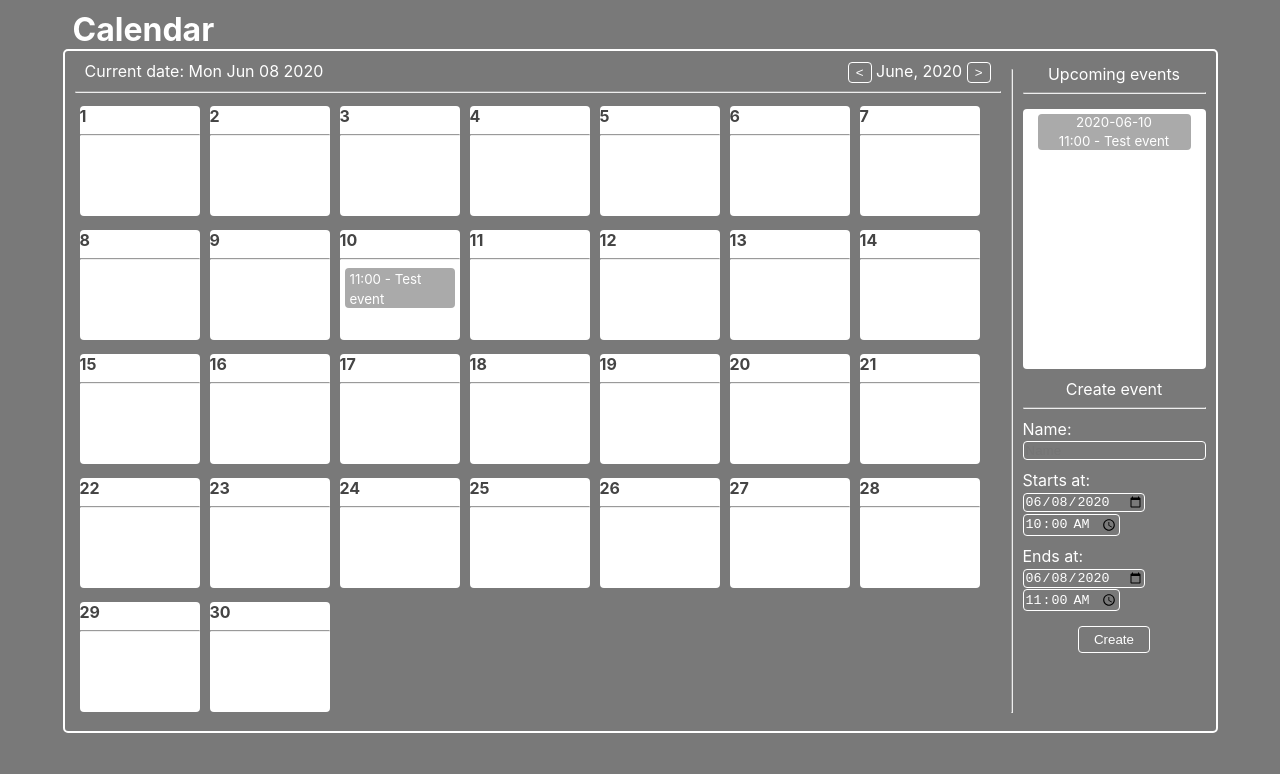
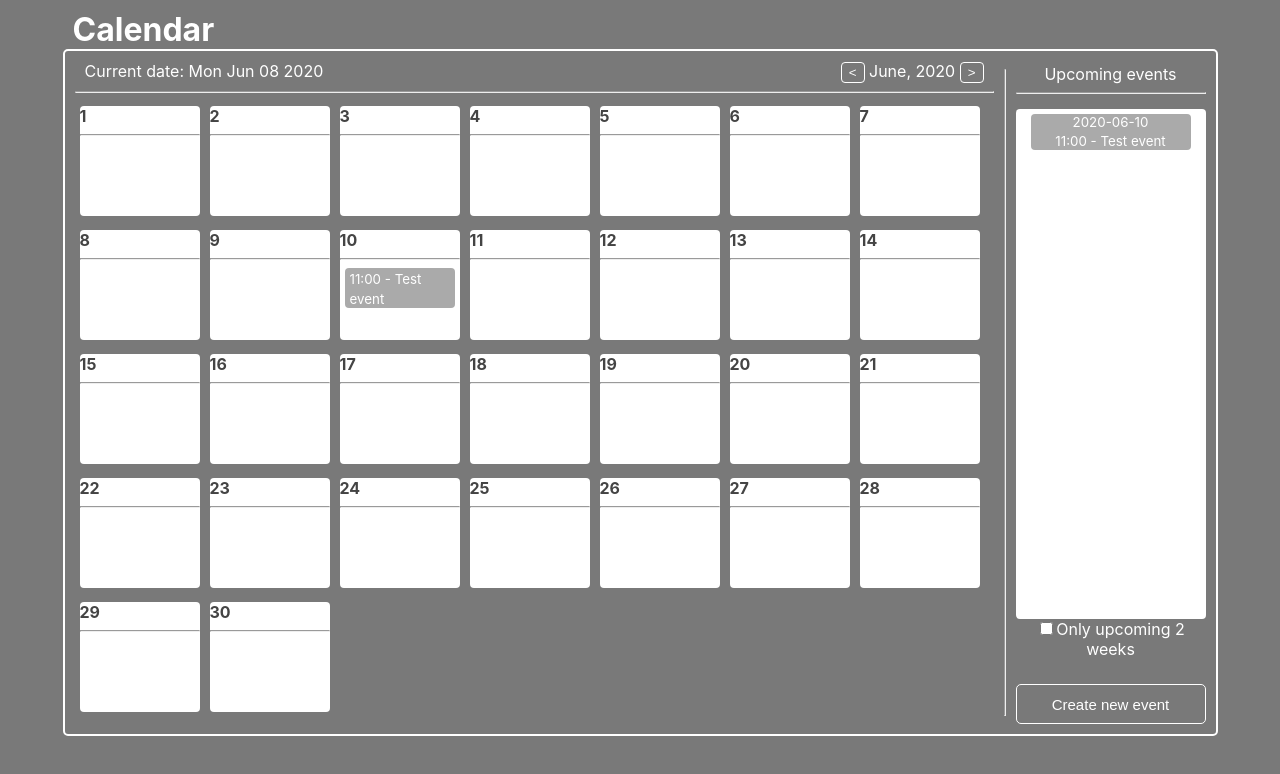
Before and after one commit to keXXpert/testCalendar, a React (Create React App) app: page / in a window 1280 px wide. Shown: the top 774 px of the page. Built offline with nearby package versions, Linux system fonts and the light colour scheme.

Commit message:
changed all editin for modal

```diff
--- a/src/components/Calendar/Calendar.jsx
+++ b/src/components/Calendar/Calendar.jsx
@@ -1,7 +1,6 @@
 import React, { useState } from 'react'
 import myCSS from './Calendar.module.css'
 import Day from './Day/Day'
-import CreateForm from './CreateForm/CreateForm'
 import Modal from '../Modal/Modal'
 
 const months = [
@@ -34,6 +33,7 @@ const Calendar = () => {
     const [events, setEvents] = useState(initialEevents)
     const [isModalOpen, setModalOpen] = useState(false)
     const [editId, setEditId] = useState(null)
+    const [newEventId, setNewEventId] = useState(2)
 
     const monthStartDay = new Date(`${selectedYear}-${selectedMonth}-01`).getDay();
     const currFullDate = new Date().toDateString()
@@ -63,33 +63,32 @@ const Calendar = () => {
         }
     }
 
-    const addNewEvent = (name, startsDate, startsTime, endsDate, endsTime) => {
-        const evt = [...events]
-        evt.push({
-            id: evt.length + 1,
-            name, startsDate, startsTime, endsDate, endsTime
-        })
-        evt.sort((a, b) => (getDate(a.startsDate, a.startsTime) - getDate(b.startsDate, b.startsTime)))
-        setEvents(evt)
+    const handleNewEventData = (name, startsDate, startsTime, endsDate, endsTime) => {
+        let evt ={ name, startsDate, startsTime, endsDate, endsTime }
+        let evts = [...events]
+        if (editId) {
+            evt.id = editId
+            evts = events.filter((event) => event.id !== editId)
+        } else {
+            evt.id = newEventId
+        }
+
+        evts.push(evt)
+        evts.sort((a, b) => (getDate(a.startsDate, a.startsTime) - getDate(b.startsDate, b.startsTime)))
+        setEvents(evts)
+        setNewEventId(newEventId + 1)
+        closeModal()
     }
 
     const deleteEvent = (id) => {
+        let localEvents = events.filter((event) => event.id !== id)
+        setEvents(localEvents)
+        closeModal()
+    }
+
+    const closeModal = () => {
         setEditId(null)
         setModalOpen(false)
-        let localEvents = events.filter((event) => event.id !== id)
-        setEvents(localEvents)
-    }
-
-    const closeModal = (event, id, del) => {
-        setEditId(null)
-        setModalOpen(false)
-        let locatEvents = [...events]
-        if (del) {
-            locatEvents.splice(id-1, 1)
-        } else {
-            locatEvents[id-1] = event
-        }
-        setEvents(locatEvents)
     }
 
     const handleEventClick = (id) => {
@@ -102,7 +101,8 @@ const Calendar = () => {
 
     return (
         <div className={myCSS.Calendar}>
-            {isModalOpen && !!editId && <Modal events={events} id={editId} closeModal={closeModal} deleteEvent={deleteEvent}/> }
+            {isModalOpen && !!editId && <Modal events={events} id={editId} handleNewEventData={handleNewEventData} deleteEvent={deleteEvent} closeModal={closeModal}/>}
+            {isModalOpen && !editId && <Modal handleNewEventData={handleNewEventData} closeModal={closeModal}/>}
             <div className={myCSS.CalendarBorder}>
                 <h1>Calendar</h1>
                 <div className={myCSS.Month}>
@@ -133,11 +133,12 @@ const Calendar = () => {
                             <hr />
                             <div className={myCSS.Events}>
                                 {upcomingEvents.map((event, index) => (
-                                    <div className={myCSS.Upcoming} key={index} onClick={() => {handleEventClick(event.id)}}><small><p>{event.startsDate}</p>{event.startsTime} - {event.name}</small></div>
+                                    <div className={myCSS.Upcoming} key={index} onClick={() => { handleEventClick(event.id) }}><small><p>{event.startsDate}</p>{event.startsTime} - {event.name}</small></div>
                                 ))}
                             </div>
                         </div>
-                        <CreateForm addNewEvent={addNewEvent} />
+                        <label><input type='checkbox' />Only upcoming 2 weeks</label>
+                        <button className={myCSS.Button} onClick={() => {setModalOpen(true)}}>Create new event</button>
                     </div>
                 </div>
             </div>
--- a/src/components/Calendar/Calendar.module.css
+++ b/src/components/Calendar/Calendar.module.css
@@ -50,7 +50,7 @@
 .Edit .Events {
     margin-top: 15px;
     background: #fff;
-    height: 250px;
+    height: 500px;
     border-radius: 4px;
     padding: 5px;
     overflow-y: auto;
@@ -74,3 +74,14 @@
 .Edit .Events .Upcoming p {
     margin: 0px;
 }
+
+.Button {
+    margin-top: 25px;
+    height: 40px;
+    width: 190px;
+    background: inherit;
+    border-radius: 5px;
+    border: 1px solid #fff;
+    color: #fff;
+    font-size: 15px;
+}
--- a/src/components/Calendar/CreateForm/CreateForm.jsx
+++ b/src/components/Calendar/CreateForm/CreateForm.jsx
@@ -1,31 +1,46 @@
 import React, { useState } from 'react'
 import myCSS from './CreateForm.module.css'
 
-const CreateForm = ({addNewEvent, edit = false}) => {
 
-    const [name, setName] = useState('')
-    const [startsDate, setStartDate] = useState('2020-06-08')
-    const [startsTime, setStartTime] = useState('10:00')
-    const [endsDate, setEndDate] = useState('2020-06-08')
-    const [endsTime, setEndTime] = useState('11:00')
+
+const CreateForm = ({handleNewEventData, edit = false, event, closeModal}) => {
+    console.log(edit, event);
+
+    let initialName = ''
+    let initialStartDate = '2020-06-09'
+    let initialEndDate = '2020-06-09'
+    let initialStartTime = '10:00'
+    let initialEndTime = '11:11'
+    if (edit) {
+        initialName = event.name
+        initialStartDate = event.startsDate
+        initialEndDate = event.endsDate
+        initialStartTime = event.startsTime
+        initialEndTime = event.endsTime
+    }
+
+    const [name, setName] = useState(initialName)
+    const [startsDate, setStartDate] = useState(initialStartDate)
+    const [startsTime, setStartTime] = useState(initialStartTime)
+    const [endsDate, setEndDate] = useState(initialEndDate)
+    const [endsTime, setEndTime] = useState(initialEndTime)
 
     const submitEvent = () => {
-        addNewEvent(name, startsDate, startsTime, endsDate, endsTime)
-        setName('')
-        setStartDate('2020-06-08')
-        setStartTime('10:00')
-        setEndDate('2020-06-08')
-        setEndTime('11:00')
+        handleNewEventData(name, startsDate, startsTime, endsDate, endsTime)
+        // setName('')
+        // setStartDate('2020-06-08')
+        // setStartTime('10:00')
+        // setEndDate('2020-06-08')
+        // setEndTime('11:00')
     }
 
 
     return (
         <div className={myCSS.Create}>
-            {edit ? 'Edit event' : 'Create event'}
             <hr />
             <form onSubmit={(e)=> {e.preventDefault()}}>
-                <p>Name:</p>
-                <input type='text' placeholder='Name' value={name} onChange={(e) => setName(e.target.value)}/>
+                <p>Name:&nbsp;
+                <input type='text' placeholder='Name' value={name} onChange={(e) => setName(e.target.value)}/></p>
                 <div className={myCSS.start}>
                     <p>Starts at:</p>
                     <input type='date' value={startsDate} onChange={(e) => setStartDate(e.target.value)} />
@@ -36,7 +51,7 @@ const CreateForm = ({addNewEvent, edit = false}) => {
                     <input type='date' value={endsDate} onChange={(e) => setEndDate(e.target.value)}/>
                     <input type='time' value={endsTime} onChange={(e) => setEndTime(e.target.value)}/>
                 </div>
-                <div><button onClick={submitEvent}>{edit? 'Edit':'Create'}</button></div>
+                <div><button onClick={submitEvent}>{edit? 'Edit':'Create'}</button><button onClick={closeModal}>Cancel</button></div>
             </form>
         </div>
     )
--- a/src/components/Calendar/CreateForm/CreateForm.module.css
+++ b/src/components/Calendar/CreateForm/CreateForm.module.css
@@ -6,25 +6,28 @@
     margin: 0;
     margin-top: 10px;
     text-align: left;
+    margin-bottom: 5px;
 }
 .Create button{
     background: inherit;
-    margin-top: 15px;
+    margin-top: 35px;
     padding: 5px 15px;
-    border: 1px solid #fff;
+    border: 1px solid #666;
     border-radius: 4px;
-    color: #fff;
+    color: #666;
+    margin-right: 25px;
+    margin-left: 25px;
 }
 
 .Create input{
     background: inherit;
-    border: 1px solid #fff;
+    border: 1px solid #666;
     border-radius: 4px;
-    color: #fff;
+    color: #666;
 }
 
 .Create .start, .end{
     margin-top: 10px;
-    text-align: left;
-    justify-content: left;
+    text-align: center;
+    justify-content: center;
 }
--- a/src/components/Calendar/Day/Day.jsx
+++ b/src/components/Calendar/Day/Day.jsx
@@ -18,7 +18,7 @@ const Day = ({ day, month, year, handleEventClick, events }) => {
             <strong>{day}</strong>
             <hr />
             {todayEvents.map((event, index) =>
-                <div className={myCSS.Upcoming} key={index}>
+                <div onClick={()=>{handleEventClick(event.id)}} className={myCSS.Upcoming} key={index}>
                     <small>{event.startsTime} - {event.name}</small>
                 </div>)}
         </div>
--- a/src/components/Modal/Modal.jsx
+++ b/src/components/Modal/Modal.jsx
@@ -1,28 +1,29 @@
-import React, { useState } from 'react'
+import React from 'react'
 import myCSS from './Modal.module.css'
+import CreateForm from '../Calendar/CreateForm/CreateForm'
 
-const Modal = ({ events, id, closeModal, deleteEvent }) => {
+const Modal = ({ events, id, deleteEvent, handleNewEventData, closeModal }) => {
+    let event
+    if (id) {
+        event = events.filter(evt => evt.id === id)[0]
+    }
+
     return (
         <div className={myCSS.Modal}>
             <div className={myCSS.ModalBody}>
-                <h2>Edit or delete the event</h2>
-                {/* <form onSubmit={(e) => { e.preventDefault() }}>
-                    <p>Name:</p>
-                    <input type='text' placeholder='Name' value={name} onChange={(e) => setName(e.target.value)} />
-                    <div className={myCSS.start}>
-                        <p>Starts at:</p>
-                        <input type='date' value={startsDate} onChange={(e) => setStartDate(e.target.value)} />
-                        <input type='time' value={startsTime} onChange={(e) => setStartTime(e.target.value)} />
-                    </div>
-                    <div className={myCSS.end}>
-                        <p>Ends at:</p>
-                        <input type='date' value={endsDate} onChange={(e) => setEndDate(e.target.value)} />
-                        <input type='time' value={endsTime} onChange={(e) => setEndTime(e.target.value)} />
-                    </div>
-                    <div><button onClick={submitEvent}>Create</button></div>
-                </form> */}
-                <p>I am just a demo modal!</p>
-                <button onClick={() => { deleteEvent(id) }}>Delete this event</button>
+                {!id ? <>
+                    <h3>Create new event</h3>
+                    <CreateForm handleNewEventData={handleNewEventData} edit={false} closeModal={closeModal} />
+                </>
+                    : <>
+                        <h3>Edit or delete the event</h3>
+                        <CreateForm handleNewEventData={handleNewEventData} edit={true} event={event} closeModal={closeModal} />
+                    </>
+                }
+                {id && <div>
+                    <hr />
+                    <button className={myCSS.Button} onClick={() => { deleteEvent(id) }}>Delete this event</button>
+                </div>}
             </div>
         </div>
     )
--- a/src/components/Modal/Modal.module.css
+++ b/src/components/Modal/Modal.module.css
@@ -13,12 +13,17 @@
 
 .ModalBody {
     padding: 3rem;
-    width: 300px;
+    width: 250px;
     border-radius: 5px;
     background: white;
-    height: 150px;
+    height: 350px;
 }
 
 .Button {
-    margin-bottom: 15px;
+    background: inherit;
+    margin-top: 15px;
+    padding: 5px 15px;
+    border: 1px solid #666;
+    border-radius: 4px;
+    color: #666;
 }
```
